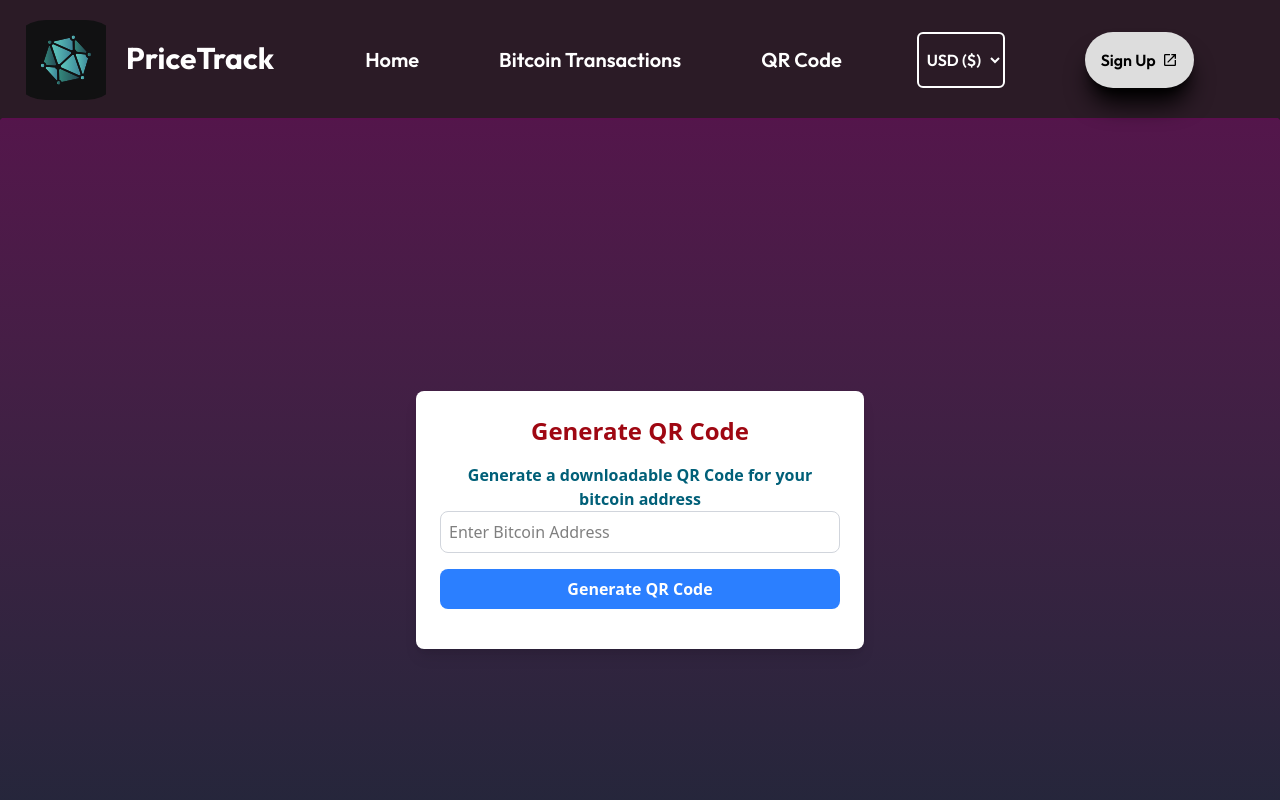
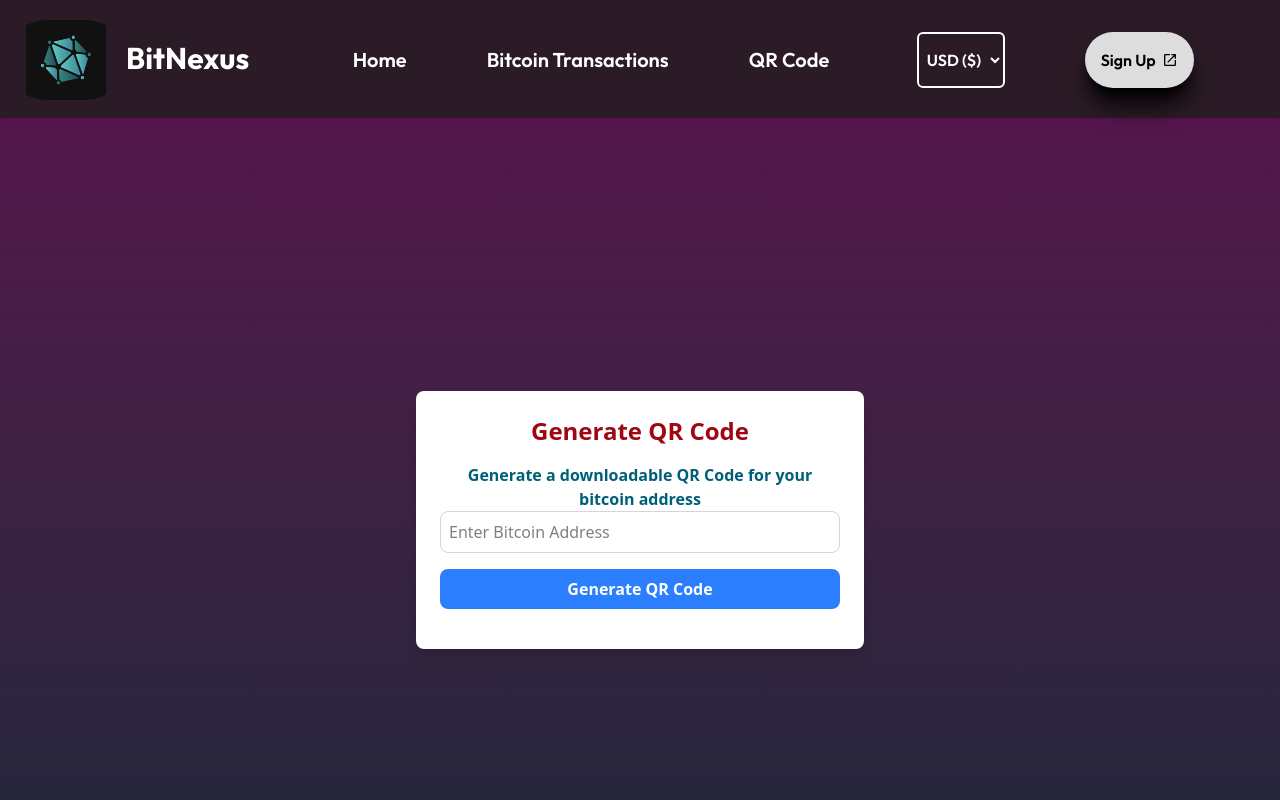
Before and after one commit to iamisam/pricetrack, a React (Vite) app: page /qrcode in a window 1280 px wide. Shown: the top 800 px of the page. Built offline with nearby package versions, Linux system fonts and the light colour scheme; no server answers; a web font is replaced by a local one.

Commit message:
name updation

```diff
--- a/index.html
+++ b/index.html
@@ -4,7 +4,7 @@
     <meta charset="UTF-8" />
     <link rel="icon" type="image/svg+xml" href="/pricetrack/src/assets/logo.svg" />
     <meta name="viewport" content="width=device-width, initial-scale=1.0" />
-    <title>PriceTrack</title>
+    <title>BitNexus</title>
   </head>
   <body>
     <div id="root"></div>
--- a/src/components/Navbar.jsx
+++ b/src/components/Navbar.jsx
@@ -32,7 +32,7 @@ const Navbar = () => {
       <div className="flex flex-row mr-2">
         <Link to={"/"} className="flex flex-row mr-2">
           <img className="h-20 w-30 rounded-full" src={Logo} alt="Logo" />
-          <span className="text-3xl font-bold text-white mt-5">PriceTrack</span>
+          <span className="text-3xl font-bold text-white mt-5">BitNexus</span>
         </Link>
       </div>
       <ul className="flex text-white justify-between items-center">
```
